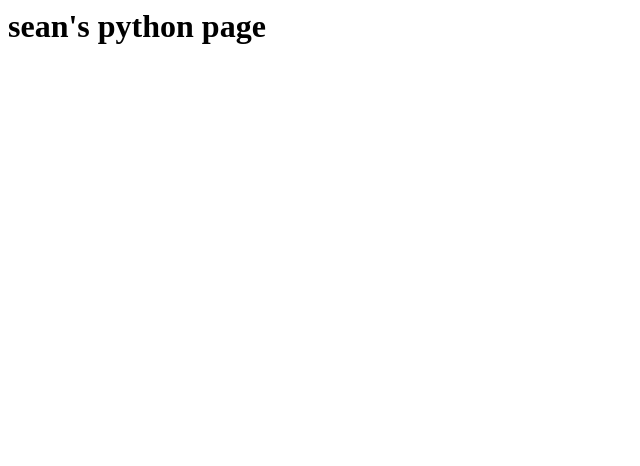
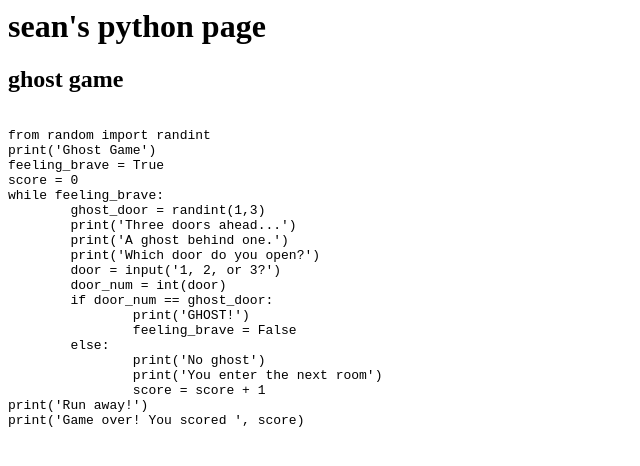
Before and after one commit to andrewjpage/seanandrory, a plain HTML site: page python.html in a window 1280 px wide. Shown: the whole page, without its empty margins (0-640 px from the left). Drawn offline with Linux system fonts and the light colour scheme.

Commit message:
added ghost game

```diff
--- a/python.html
+++ b/python.html
@@ -2,6 +2,30 @@
 <body>
 <h1>sean's python page</h1>
 
+<h2>ghost game</h2>
+<pre><code>
+from random import randint
+print('Ghost Game')
+feeling_brave = True
+score = 0
+while feeling_brave:
+	ghost_door = randint(1,3)
+	print('Three doors ahead...')
+	print('A ghost behind one.')
+	print('Which door do you open?')
+	door = input('1, 2, or 3?')
+	door_num = int(door)
+	if door_num == ghost_door:
+		print('GHOST!')
+		feeling_brave = False
+	else:
+		print('No ghost')
+		print('You enter the next room')
+		score = score + 1
+print('Run away!')
+print('Game over! You scored ', score)
+</code></pre>
+
 
 </body>
 </html>
```
